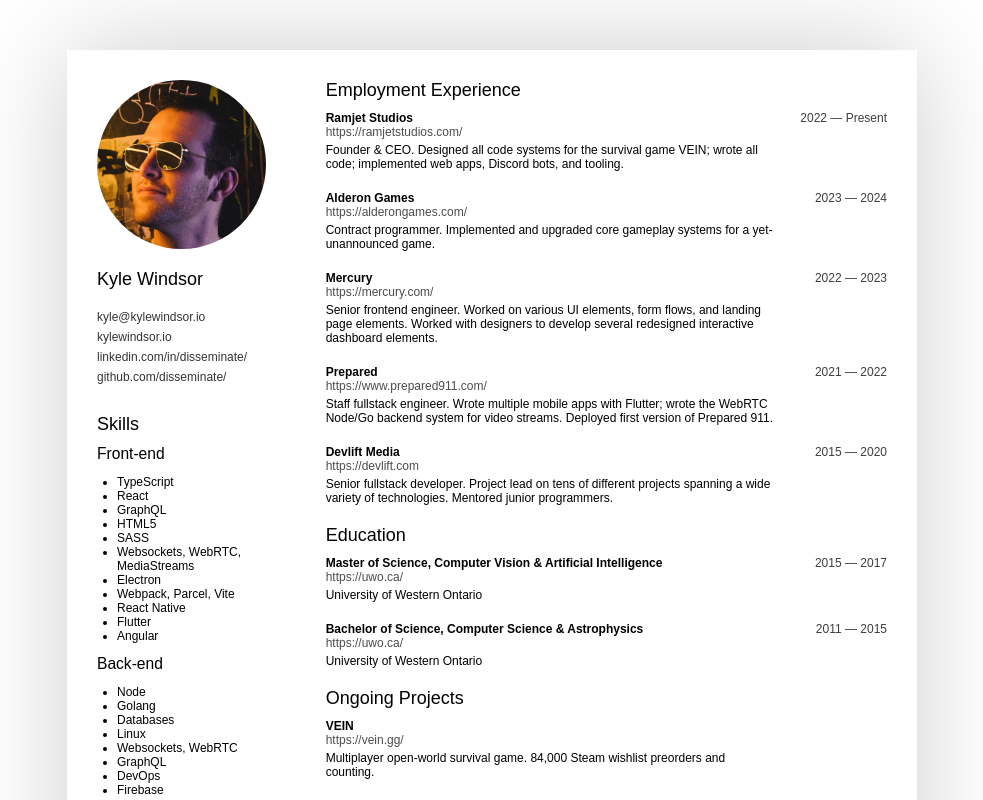
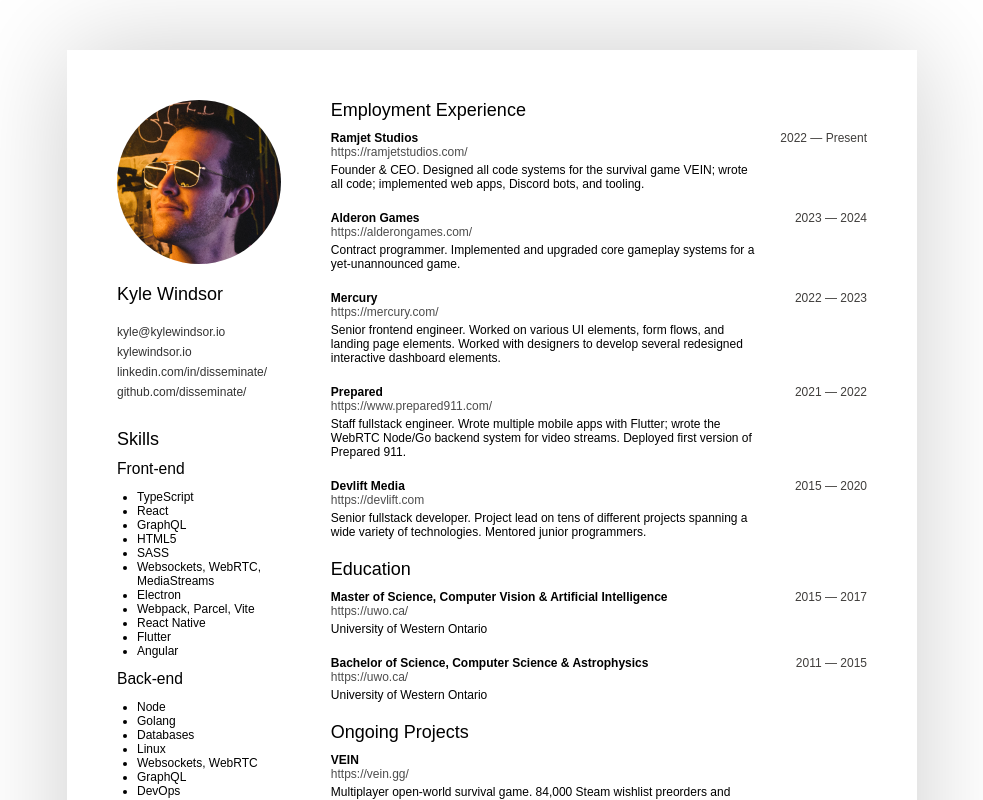
Before and after one commit to disseminate/kylewindsor.io, a React (Vite) app: page /resume in a window 1280 px wide. Shown: the top 800 px of the page, without its empty margins (148-1131 px from the left). Built offline with nearby package versions, Linux system fonts and the light colour scheme.

Commit message:
cleaner resume spacing

```diff
--- a/src/components/resume.tsx
+++ b/src/components/resume.tsx
@@ -3,6 +3,8 @@
 import { ResumeHeader, ResumeSubheader } from './typography';
 import { ESkillLocus, SKILLS } from '../data/skills';
 import { EWorkExperienceRealm, WORK_EXPERIENCES } from '../data/workExperience';
+
+const PADDING = 50;
 
 const ResumeContainer = styled.div`
   display: flex;
@@ -24,38 +26,33 @@
   print-color-adjust: exact !important;
 
   font-size: 12px;
+
+  padding: ${PADDING}px;
+  box-sizing: border-box;
 `;
 
 const Sidebar = styled.div`
-  width: 400px;
+  width: 300px;
   height: 100%;
   color: black;
 `;
 
 const Profile = styled.div`
   width: 100%;
-  padding: 30px;
   box-sizing: border-box;
-
-  @media print {
-    padding: 10px;
-  }
 `;
 
 const ProfileImageContainer = styled.div`
   display: flex;
   justify-content: flex-start;
   align-items: center;
+  width: 100%;
 `;
 
 const ProfileImage = styled.img`
   width: 100%;
   border-radius: 50%;
   margin-bottom: 20px;
-
-  @media print {
-    width: 80%;
-  }
 `;
 
 const ProfileName = styled.div`
@@ -79,7 +76,7 @@
 const Main = styled.main`
   flex-grow: 1;
   height: 100%;
-  padding: 30px;
+  margin-left: ${PADDING}px;
   box-sizing: border-box;
 `;
 
```
